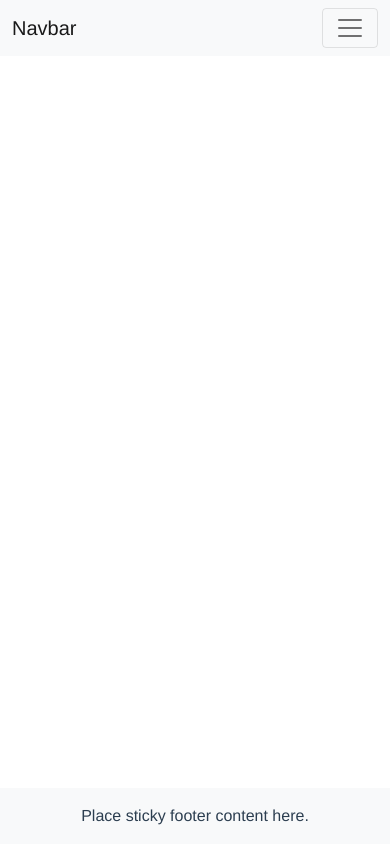
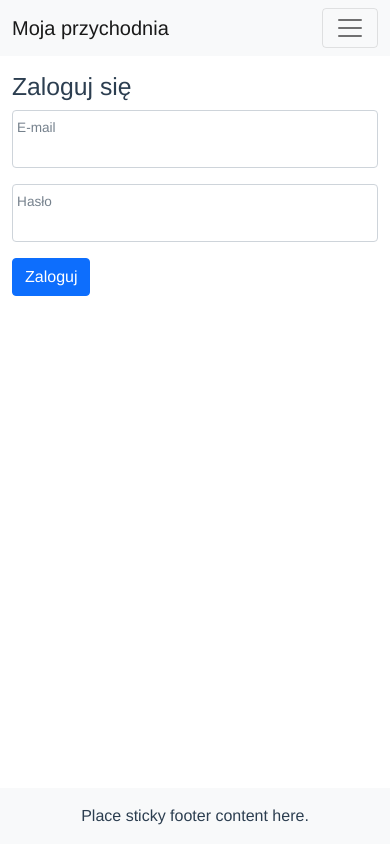
Before and after one commit to I-AzraeL-I-Personal/clinic-frontend, a Vue app: page /login in a window 390 px wide. Built offline with nearby package versions, Linux system fonts and the light colour scheme.

Commit message:
Add logging and voivodeship fetch

```diff
--- a/src/components/Navbar.vue
+++ b/src/components/Navbar.vue
@@ -1,7 +1,7 @@
 <template>
   <nav class="navbar navbar-expand-lg navbar-light bg-light mb-3">
     <div class="container-fluid">
-      <a class="navbar-brand" href="#">Navbar</a>
+      <a class="navbar-brand" href="#">Moja przychodnia</a>
       <button class="navbar-toggler" type="button" data-bs-toggle="collapse" data-bs-target="#navbarNavDropdown" controls="navbarNavDropdown" expanded="false">
         <span class="navbar-toggler-icon"></span>
       </button>
@@ -16,9 +16,12 @@
           <li class="nav-item">
             <router-link class="nav-link active" current="page" to="/register">Rejestracja</router-link>
           </li>
+          <li class="nav-item">
+            <router-link class="nav-link active" current="page" to="/login">Logowanie</router-link>
+          </li>
           <li class="nav-item dropdown">
             <a class="nav-link dropdown-toggle" href="#" id="navbarDropdownMenuLink" role="button" data-bs-toggle="dropdown" expanded="false">
-              Dropdown link
+              Konto
             </a>
             <ul class="dropdown-menu" labelledby="navbarDropdownMenuLink">
               <li><a class="dropdown-item" href="#">Action</a></li>
--- a/src/router/index.js
+++ b/src/router/index.js
@@ -2,6 +2,7 @@ import { createRouter, createWebHistory } from 'vue-router'
 import Home from '../views/Home.vue'
 import Appointments from '../views/Appointments.vue'
 import Registration from '../views/Registration.vue'
+import Login from '../views/Login.vue'
 
 const routes = [
   {
@@ -18,6 +19,11 @@ const routes = [
     path: '/register',
     name: 'Register',
     component: Registration
+  },
+  {
+    path: '/login',
+    name: 'Login',
+    component: Login
   }
 ]
 
--- /dev/null
+++ b/src/views/Login.vue
@@ -0,0 +1,55 @@
+<template>
+  <div class="container">
+    <h2 class="text-left">Zaloguj się</h2>
+    <form @submit.prevent="sendRequest" class="row g-3">
+      <div class="col-md-12 form-floating">
+        <input class="form-control" type="text" id="email" v-model="request.login.email">
+        <label for="email">E-mail</label>
+      </div>
+      <div class="col-md-12 form-floating">
+        <input class="form-control" type="password" id="password" v-model="request.login.password">
+        <label for="password">Hasło</label>
+      </div>
+      <div class="col-md-12" hidden=true>
+        <div class="btn-group" role="group">
+          <input type="radio" class="btn-check" id="role-patient" autocomplete="off" v-model='request.login.role' value="patient" checked>
+          <label class="btn btn-outline-secondary" for="role-patient">Pacjent</label>
+          <input type="radio" class="btn-check" id="role-doctor" autocomplete="off" v-model='request.login.role' value="doctor">
+          <label class="btn btn-outline-secondary" for="role-doctor">Lekarz</label>
+        </div>
+      </div>
+      <div class="col-auto">
+      <button class="btn btn-primary" type="submit">Zaloguj</button>
+      </div>
+    </form>
+  </div>
+</template>
+
+<script>
+import axios from 'axios'
+export default {
+  name: 'Login',
+  data() {
+    return {
+      request: {
+        login: {
+          email: '',
+          password: '',
+          role: 'patient'
+        },
+      }
+    }
+  },
+  methods: {
+    async sendRequest() {
+      try {
+        const response = await axios.post('/auth/login/', this.request.login)
+        const responseData = response.data
+        console.log(response.data)
+      } catch(error) {
+        console.log(error)
+      }
+    },
+  },
+}
+</script>
--- a/src/views/Registration.vue
+++ b/src/views/Registration.vue
@@ -3,12 +3,12 @@
     <h2 class="text-left">Zarejestruj się</h2>
     <form @submit.prevent="sendRequest" class="row g-3">
       <div class="col-md-6 form-floating">
-        <input class="form-control" type="text" id="email" v-model="request.registerUser.email">
+        <input class="form-control" type="text" v-model="request.registerUser.email">
         <label for="email">E-mail</label>
       </div>
       <div class="col-md-6 form-floating">
         <input class="form-control" type="password" id="password" v-model="request.registerUser.password">
-        <label for="appointmentDate">Hasło</label>
+        <label for="password">Hasło</label>
       </div>
       <div class="col-md-4 form-floating">
         <input class="form-control" type="text" id="firstName" v-model="request.register.firstName">
@@ -54,10 +54,12 @@
         <label for="houseNum">Nr. mieszkania</label>
       </div>
       <div class="col-md-4 form-floating">
-        <input class="form-control" type="text" id="voivodeship" v-model="request.register.contactDto.voivodeshipDto.id">
+        <select class="form-control" id="voivodeship" v-model="request.register.contactDto.voivodeshipDto.id">
+          <option v-for="voivodeship in voivodeshipDto" :key="voivodeship.id" :value="voivodeship.id">{{ voivodeship.voivodeshipName }}</option>
+        </select>
         <label for="voivodeship">Województwo</label>
       </div>
-      <div class="col-md-12">
+      <div class="col-md-12" hidden=true>
         <div class="btn-group" role="group">
           <input type="radio" class="btn-check" id="role-patient" autocomplete="off" v-model='request.registerUser.role' value="patient" checked>
           <label class="btn btn-outline-secondary" for="role-patient">Pacjent</label>
@@ -76,8 +78,14 @@
 import axios from 'axios'
 export default {
   name: 'Registration',
+  created() {
+    this.fetchVoivodeships()
+  },
   data() {
     return {
+      voivodeshipDto: [
+        { id: '', voivodeshipName: '' }
+      ],
       request: {
         registerUser: {
           email: '',
@@ -91,30 +99,18 @@ export default {
           lastName: '',
           birthDate: new Date().toISOString().split('T')[0],
           pesel: '',
-          gender: 'MALE',
+          gender: '',
           contactDto: {
             phoneNumber: '',
             voivodeshipDto: {
-              id: 1
+              id: ''
             },
             city: '',
             street: '',
             houseNum: ''
           }
         }
-      },
-      response: {
-        registerUser: {
-          token: '',
-          userUUID: '',
-          email: '',
-          role: ''
-        },
-        register: {
-          id: '',
-          patientUUID: ''
-        }
-      },
+      }
     }
   },
   methods: {
@@ -128,11 +124,18 @@ export default {
         }
         this.request.register.patientUUID = responseData.userUUID
         const response2 = await axios.post('/patient/', this.request.register, config)
-        console.log(response2.data)
+      } catch(error) {
+        console.log(error)
+      }
+    },
+    async fetchVoivodeships() {
+      try {
+        const response = await axios.get('/patient/voivodeships/')
+        this.voivodeshipDto = response.data
       } catch(error) {
         console.log(error)
       }
     }
-  }
+  },
 }
 </script>
```
